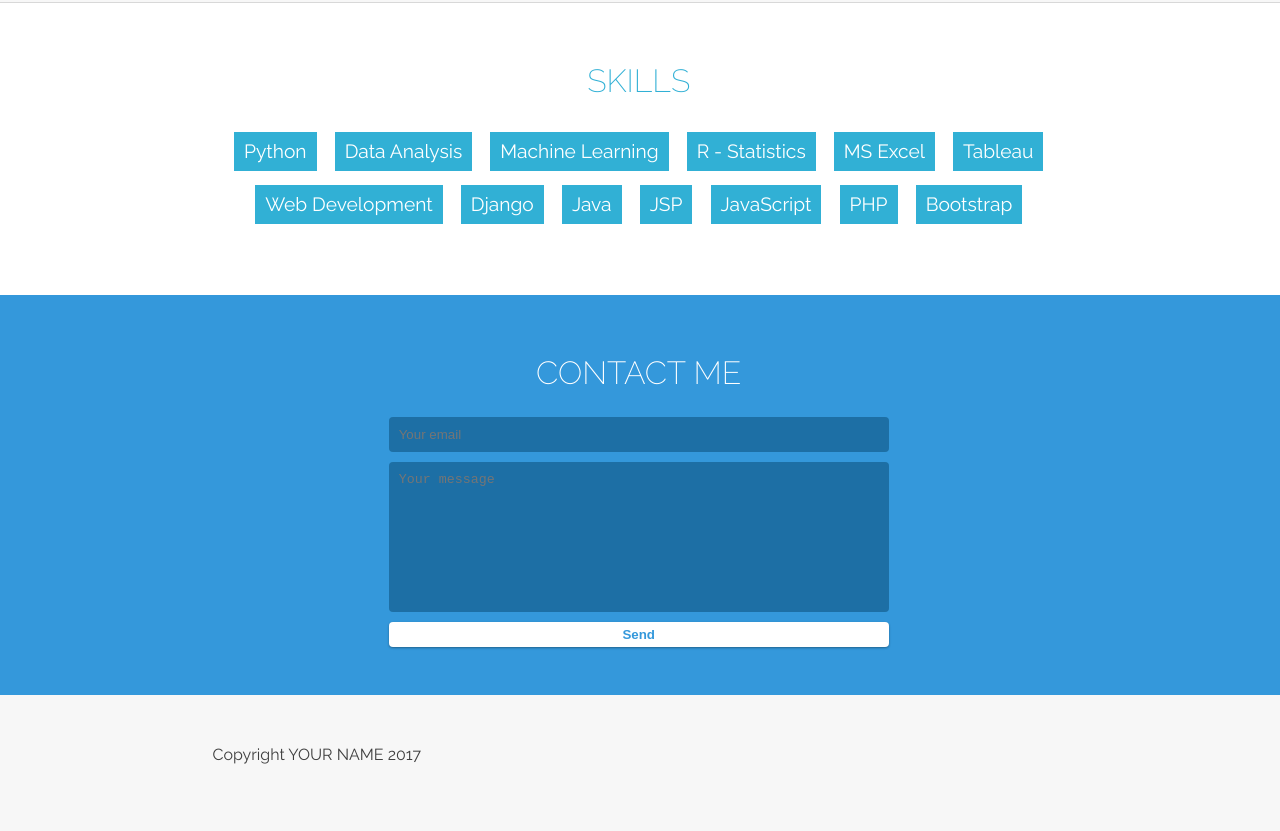
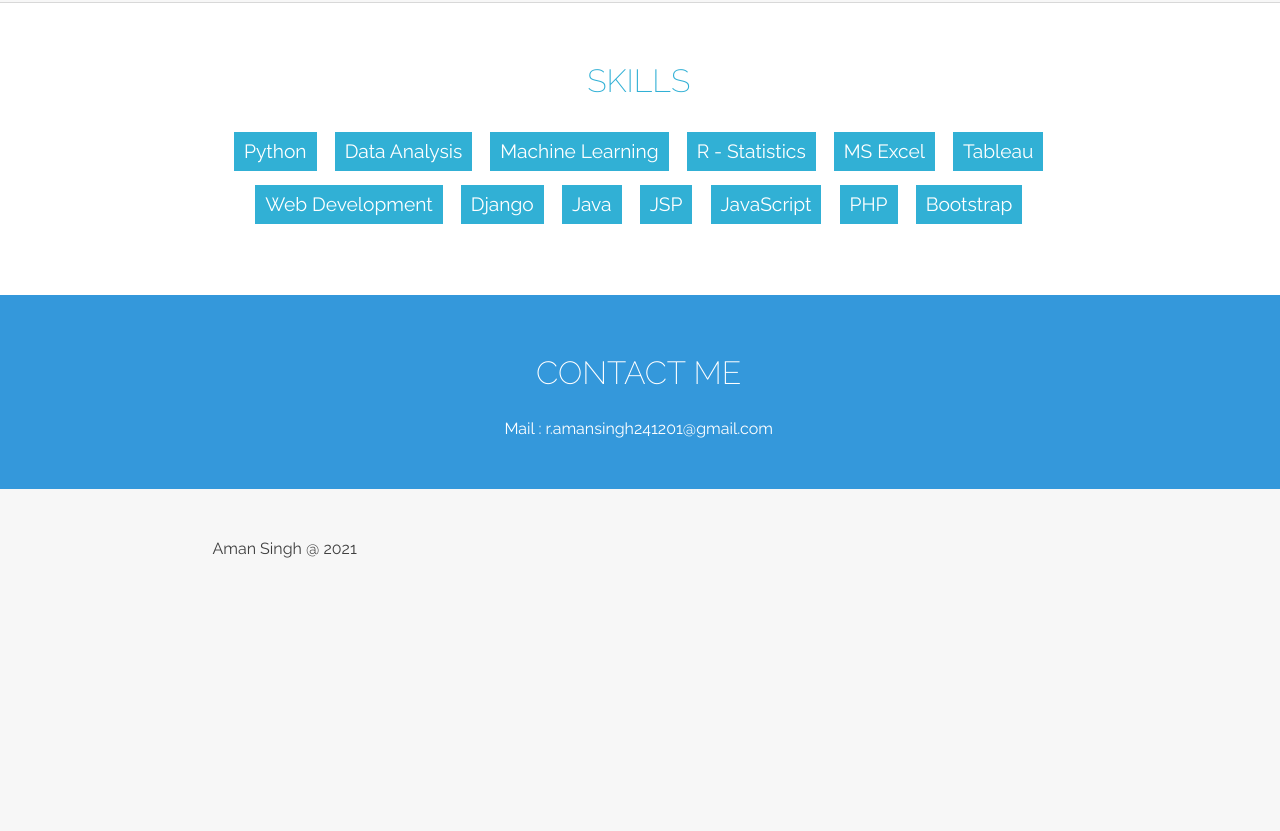
Before and after one commit to AmanCSE-1/Aman-CSE-1.github.io, a plain HTML site: page index.html in a window 1280 px wide. Shown: the part 4398-5229 px from the top of the page. After the commit the page ends 5023 px from the top, so only its background shows below. Drawn offline with Linux system fonts and the light colour scheme.

Commit message:
Update Contact and Footer

```diff
--- a/index.html
+++ b/index.html
@@ -299,16 +299,11 @@
             <a class="anchor" name="contact"></a>
             <h2 class="white-text">Contact Me</h2>
           </div>
-          <div class="contact content-body">
-            <form method="POST" action="https://formspree.io/email@email.com">
-                <input type="hidden" name="_subject" value="Contact request from personal website" />
-                <input type="email" name="_replyto" placeholder="Your email" required>
-                <textarea name="message" placeholder="Your message" required></textarea>
-                <button type="submit">Send</button>
-            </form>
+          <div class="contact content-body white-text">
+            Mail : r.amansingh241201@gmail.com
           </div>
         </div>
-        <div class="side-content"></div>
+       <div class="side-content"></div>
       </div>
       <!-- END CONTACT -->
 
@@ -319,7 +314,7 @@
           <div class="content-header">
           </div>
           <div class="content-body">
-            <p>Copyright YOUR NAME 2017</p>
+            <p>Aman Singh @ 2021</p>
           </div>
         </div>
         <div class="side-content"></div>
```
